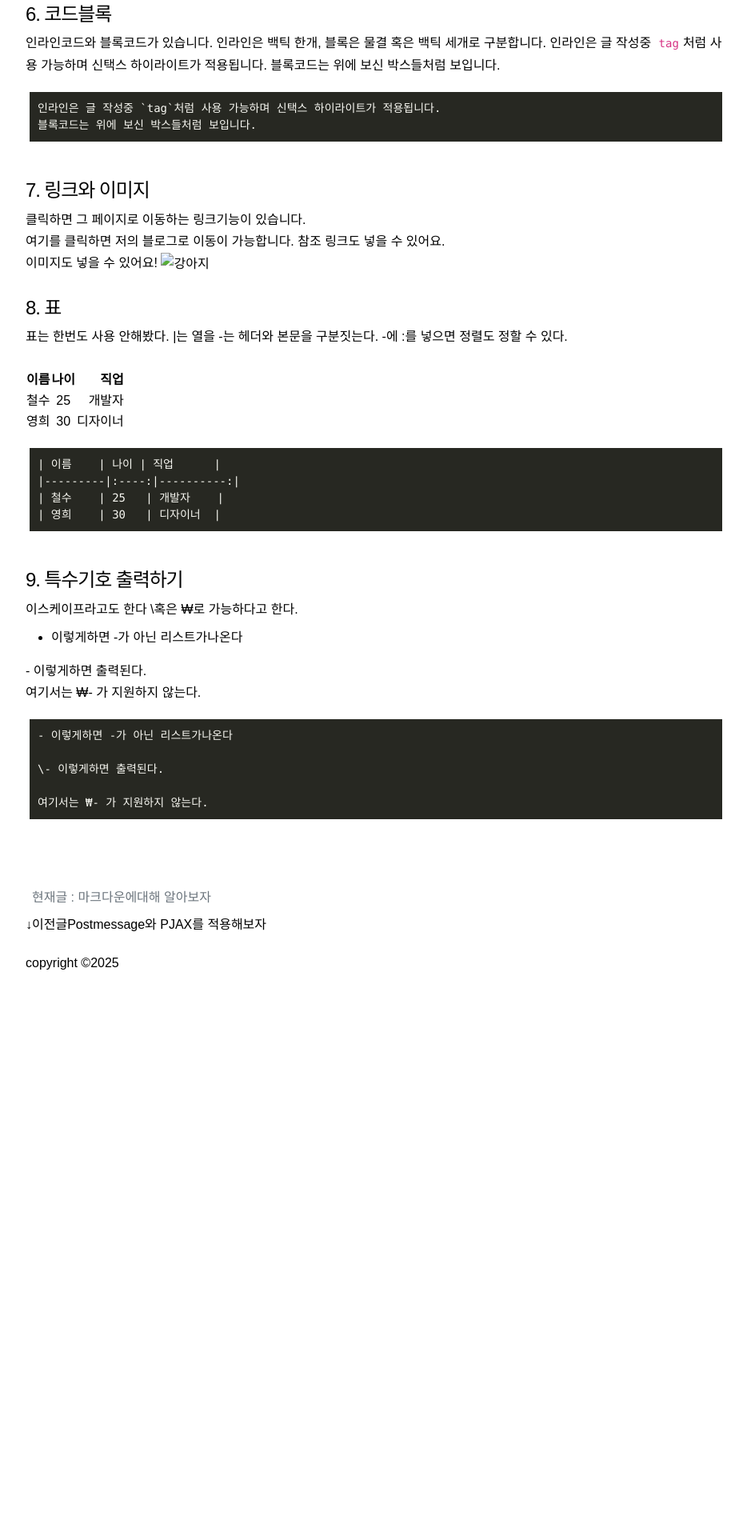
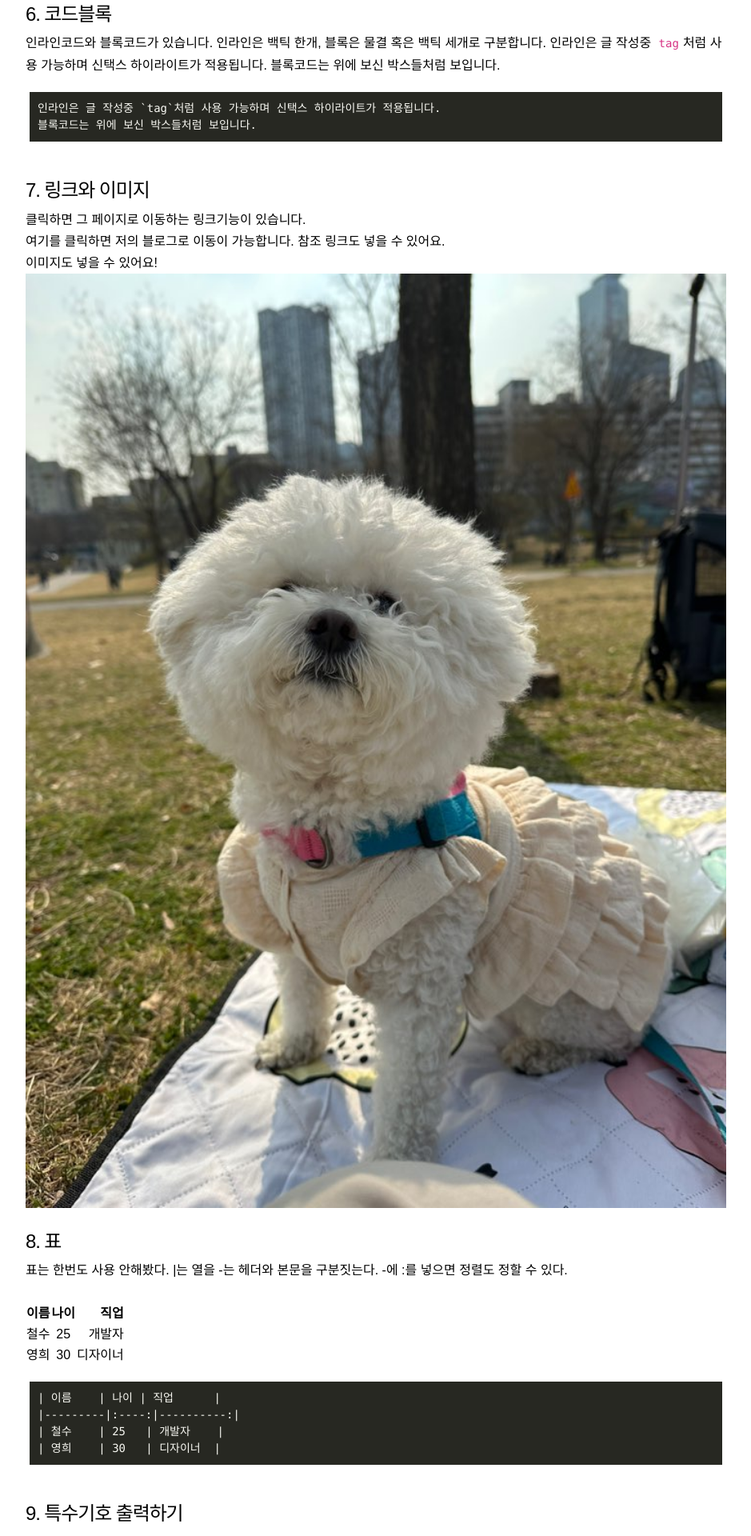
Before and after one commit to yes-eul-jeong/blog, a Jekyll site: the page built from _posts/2025-04-13-markdown-study.md, in a window 1280 px wide. Shown: the part 4480-6400 px from the top of the page at 80% size, without its empty margins (170-1109 px from the left). Built offline with Jekyll 4.4.1, drawn with Linux system fonts in a browser that asks for light colours; some web fonts are replaced; before the commit the page ends 5712 px from its top, so only the background shows below that.

Commit message:
이미지경로수정

```diff
--- a/_posts/2025-04-13-markdown-study.md
+++ b/_posts/2025-04-13-markdown-study.md
@@ -237,7 +237,7 @@ github에 있는 readme.md가 마크다운이다. md가 바로 마크다운의
 참조 링크도 넣을 수 있어요.
 
 이미지도 넣을 수 있어요!
-![강아지](../assets/img/pie-in-hanriver.jpeg "파이사진")
+![강아지](/assets/img/pie-in-hanriver.jpeg "파이사진")
 
 <br>
 
```
